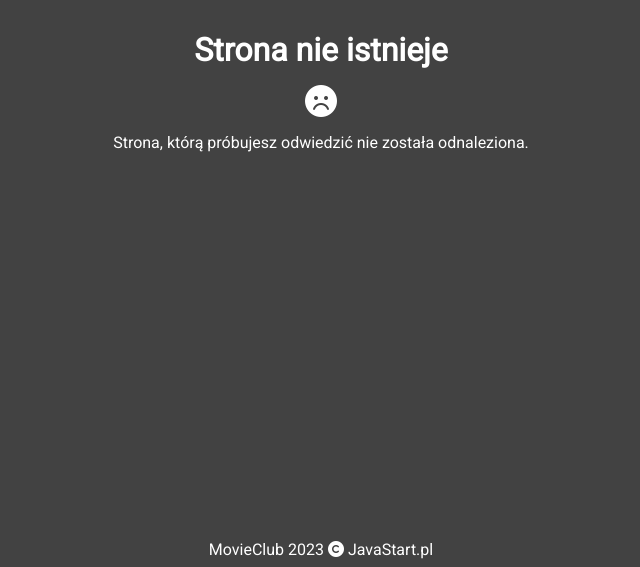
After one commit to lukaszgardecki/mi-tube, a Spring app: template src/main/resources/templates/error/404.html in a window 1280 px wide. The commit adds this page. Shown: the part 233-800 px from the top of the page, without its empty margins (319-959 px from the left). Run offline with Thymeleaf, Linux system fonts and the light colour scheme; the template is opened without the code that fills it, so the values that code supplies are empty; database files in the repository are not loaded; some libraries are stand-ins or nearby versions.

Commit message:
PR - 404 page implementation (#10)
* Change getMovie() method in MovieController
Change method to return a 404 page (if movie id doesn't exist)

* Add 404 page for a movie that doesn't exist

```diff
--- a/src/main/resources/static/styles/style.css
+++ b/src/main/resources/static/styles/style.css
@@ -194,6 +194,20 @@ a {
     margin: auto;
 }
 
+.error-container {
+    margin: 32px auto;
+}
+
+.error-container > * {
+    display: block;
+    text-align: center;
+}
+
+.error-header,
+.error-icon {
+    font-size: 2rem;
+    margin: 16px 0;
+}
 
 
 @media only screen and (min-width: 992px) {
--- /dev/null
+++ b/src/main/resources/templates/error/404.html
@@ -0,0 +1,21 @@
+<!DOCTYPE html>
+<html lang="pl"
+      xmlns:th="http://www.thymeleaf.org"
+      xmlns:layout="http://www.ultraq.net.nz/thymeleaf/layout"
+      layout:decorate="~{layout}"
+>
+<head>
+    <title>Strona nie istnieje - MovieClub</title>
+</head>
+<body>
+<div class="container">
+    <main class="main-content" layout:fragment="content">
+        <div class="error-container">
+            <h2 class="error-header">Strona nie istnieje</h2>
+            <i class="fa-solid fa-face-frown error-icon"></i>
+            <p>Strona, którą próbujesz odwiedzić nie została odnaleziona.</p>
+        </div>
+    </main>
+</div>
+</body>
+</html>
```
Also changed, not shown: src/main/java/com/example/app/web/MovieController.java (+6 -4 lines).
